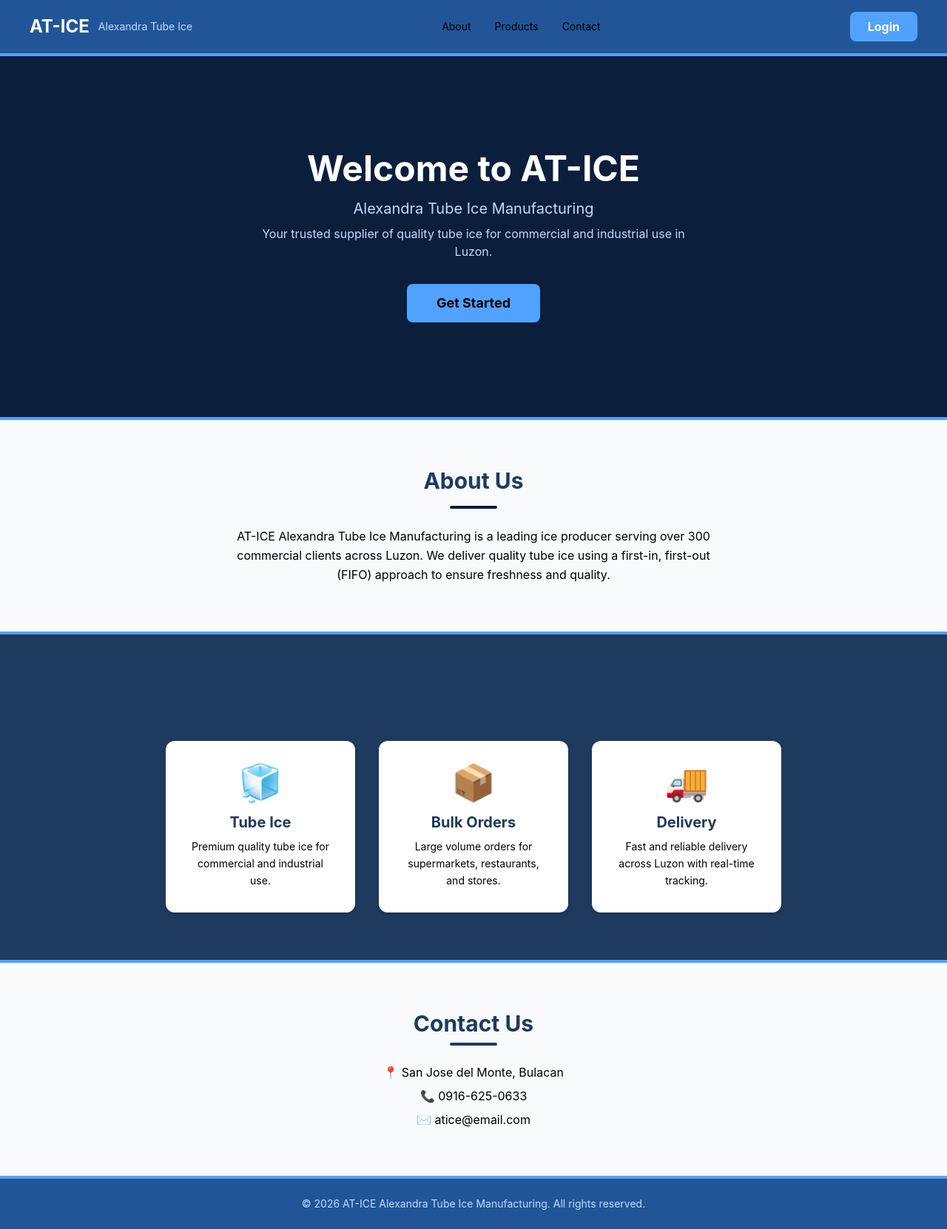
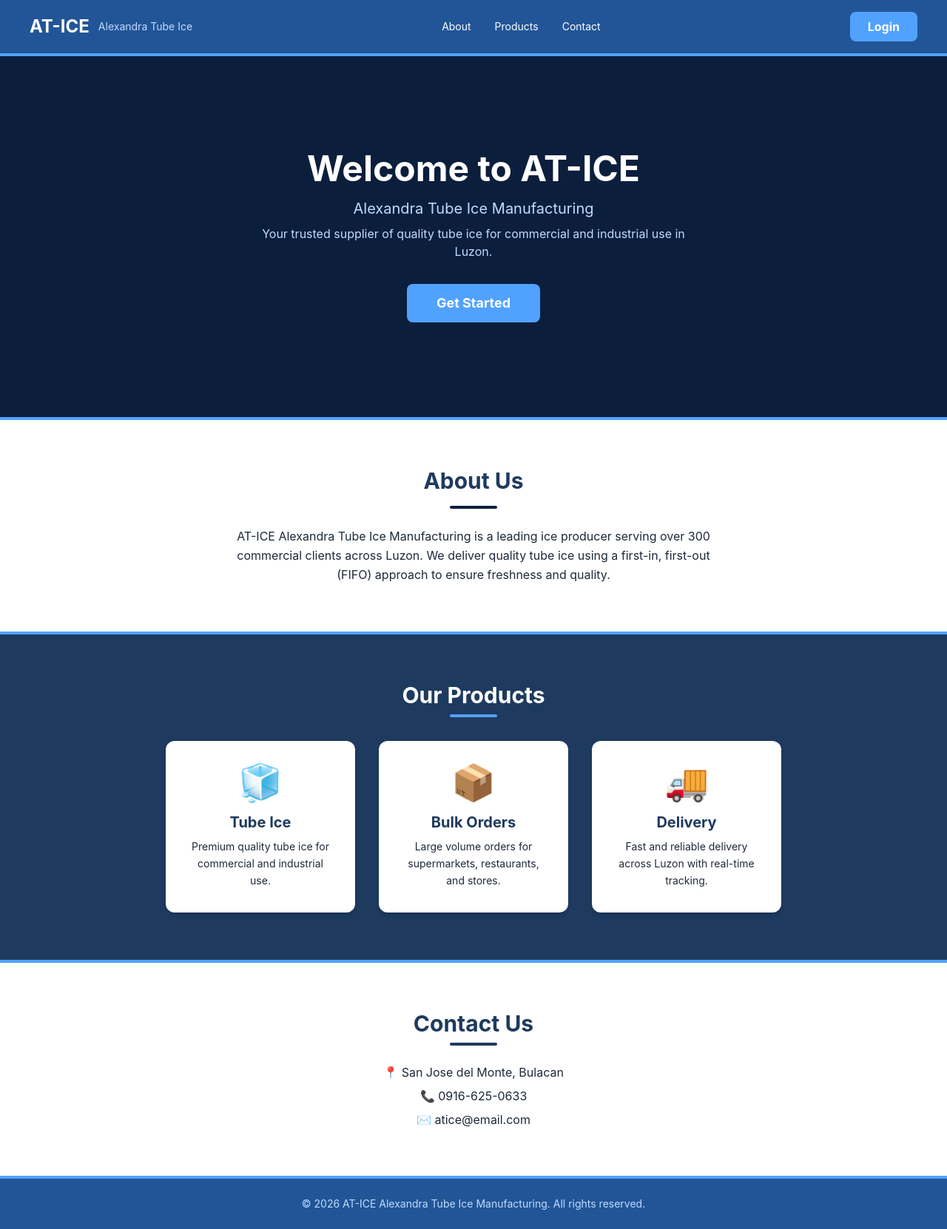
Before and after one commit to GrimTzy/at-ice, a React (Vite) app in the folder at-ice-frontend/: page / in a window 1280 px wide. Shown: the whole page at 74% size. Built offline with nearby package versions, Linux system fonts and the light colour scheme.

Commit message:
Phase 3.5 - Landing Page complete

```diff
--- a/at-ice-frontend/src/pages/LandingPage.jsx
+++ b/at-ice-frontend/src/pages/LandingPage.jsx
@@ -8,17 +8,17 @@ function LandingPage() {
           <span className="text-white text-2xl font-bold">AT-ICE</span>
           <span className="text-blue-200 text-sm">Alexandra Tube Ice</span>
         </div>
-        <div className="flex gap-8 text-black-200 text-sm">
-          <a href="#about" className="hover:text-white transition">About</a>
-          <a href="#products" className="hover:text-white transition">Products</a>
-          <a href="#contact" className="hover:text-white transition">Contact</a>
+        <div className="flex gap-8 text-white text-sm">
+          <a href="#about" className="hover:text-blue-200 transition">About</a>
+          <a href="#products" className="hover:text-blue-200 transition">Products</a>
+          <a href="#contact" className="hover:text-blue-200 transition">Contact</a>
         </div>
         <button className="bg-blue-400 hover:bg-blue-300 text-white font-bold px-6 py-2 rounded-lg transition">
           Login
         </button>
       </nav>
 
-    <hr className="border-0 h-[4px] bg-blue-400"/>
+      <hr className="border-0 h-[4px] bg-blue-400"/>
 
       {/* Hero Section */}
       <div className="flex flex-col items-center justify-center text-center py-32 px-6"
@@ -32,18 +32,18 @@ function LandingPage() {
         <p className="text-blue-200 text-md max-w-xl mb-8">
           Your trusted supplier of quality tube ice for commercial and industrial use in Luzon.
         </p>
-        <button className="bg-blue-400 hover:bg-blue-300 text-gray font-bold px-10 py-3 rounded-lg text-lg transition">
+        <button className="bg-blue-400 hover:bg-blue-300 text-white font-bold px-10 py-3 rounded-lg text-lg transition">
           Get Started
         </button>
       </div>
 
-        <hr className="border-0 h-[4px] bg-blue-400"/>
+      <hr className="border-0 h-[4px] bg-blue-400"/>
 
       {/* About Section */}
-      <div id="about" className="bg-white-5 py-16 px-10 text-center">
+      <div id="about" className="bg-white py-16 px-10 text-center">
         <h2 className="text-3xl font-bold mb-4" style={{color: '#1E3A5F'}}>About Us</h2>
         <div className="w-16 h-1 mx-auto mb-6 rounded" style={{backgroundColor: '#0B1E3C'}}></div>
-        <p className="text-black-500 max-w-2xl mx-auto leading-relaxed">
+        <p className="text-gray-800 max-w-2xl mx-auto leading-relaxed">
           AT-ICE Alexandra Tube Ice Manufacturing is a leading ice producer
           serving over 300 commercial clients across Luzon. We deliver
           quality tube ice using a first-in, first-out (FIFO) approach
@@ -51,48 +51,50 @@ function LandingPage() {
         </p>
       </div>
 
-    <hr className="border-0 h-[4px] bg-blue-400"/>
+      <hr className="border-0 h-[4px] bg-blue-400"/>
 
       {/* Products Section */}
       <div id="products" className="py-16 px-10 text-center" style={{backgroundColor: '#1E3A5F'}}>
-        <h2 className="text-3xl font-bold mb-2" style={{color: '#1E3A5F'}}>Our Products</h2>
-        <div className="w-16 h-1 mx-auto mb-8 rounded" style={{backgroundColor: '#1E3A5F'}}></div>
+        <h2 className="text-3xl font-bold mb-2 text-white">Our Products</h2>
+        <div className="w-16 h-1 mx-auto mb-8 rounded bg-blue-400"></div>
         <div className="flex justify-center gap-8 flex-wrap">
           <div className="bg-white rounded-xl p-8 w-64 shadow-md hover:shadow-lg transition">
             <div className="text-5xl mb-4">🧊</div>
             <h3 className="font-bold text-xl mb-2" style={{color: '#1E3A5F'}}>Tube Ice</h3>
-            <p className="text-black-500 text-sm leading-relaxed">
+            <p className="text-gray-800 text-sm leading-relaxed">
               Premium quality tube ice for commercial and industrial use.
             </p>
           </div>
           <div className="bg-white rounded-xl p-8 w-64 shadow-md hover:shadow-lg transition">
             <div className="text-5xl mb-4">📦</div>
             <h3 className="font-bold text-xl mb-2" style={{color: '#1E3A5F'}}>Bulk Orders</h3>
-            <p className="text-black-500 text-sm leading-relaxed">
+            <p className="text-gray-800 text-sm leading-relaxed">
               Large volume orders for supermarkets, restaurants, and stores.
             </p>
           </div>
           <div className="bg-white rounded-xl p-8 w-64 shadow-md hover:shadow-lg transition">
             <div className="text-5xl mb-4">🚚</div>
             <h3 className="font-bold text-xl mb-2" style={{color: '#1E3A5F'}}>Delivery</h3>
-            <p className="text-black-500 text-sm leading-relaxed">
+            <p className="text-gray-800 text-sm leading-relaxed">
               Fast and reliable delivery across Luzon with real-time tracking.
             </p>
           </div>
         </div>
       </div>
 
-    <hr className="border-0 h-[4px] bg-blue-400"/>
+      <hr className="border-0 h-[4px] bg-blue-400"/>
 
       {/* Contact Section */}
-      <div id="contact" className="py-16 px-10 text-center bg-white-5">
+      <div id="contact" className="py-16 px-10 text-center bg-white">
         <h2 className="text-3xl font-bold mb-2" style={{color: '#1E3A5F'}}>Contact Us</h2>
         <div className="w-16 h-1 mx-auto mb-6 rounded" style={{backgroundColor: '#1E3A5F'}}></div>
-        <p className="text-black-500 mb-2">📍 San Jose del Monte, Bulacan</p>
-        <p className="text-black-500 mb-2">📞 0916-625-0633</p>
-        <p className="text-black-500">✉️ atice@email.com</p>
+        <p className="text-gray-800 mb-2">📍 San Jose del Monte, Bulacan</p>
+        <p className="text-gray-800 mb-2">📞 0916-625-0633</p>
+        <p className="text-gray-800">✉️ atice@email.com</p>
       </div>
-<hr className="border-0 h-[4px] bg-blue-400" />
+
+      <hr className="border-0 h-[4px] bg-blue-400"/>
+
       {/* Footer */}
       <div className="py-6 text-center" style={{backgroundColor: '#225597'}}>
         <p className="text-blue-200 text-sm">
```
Also changed, not shown: at-ice-frontend/vite.config.js (line endings or trailing spaces).
